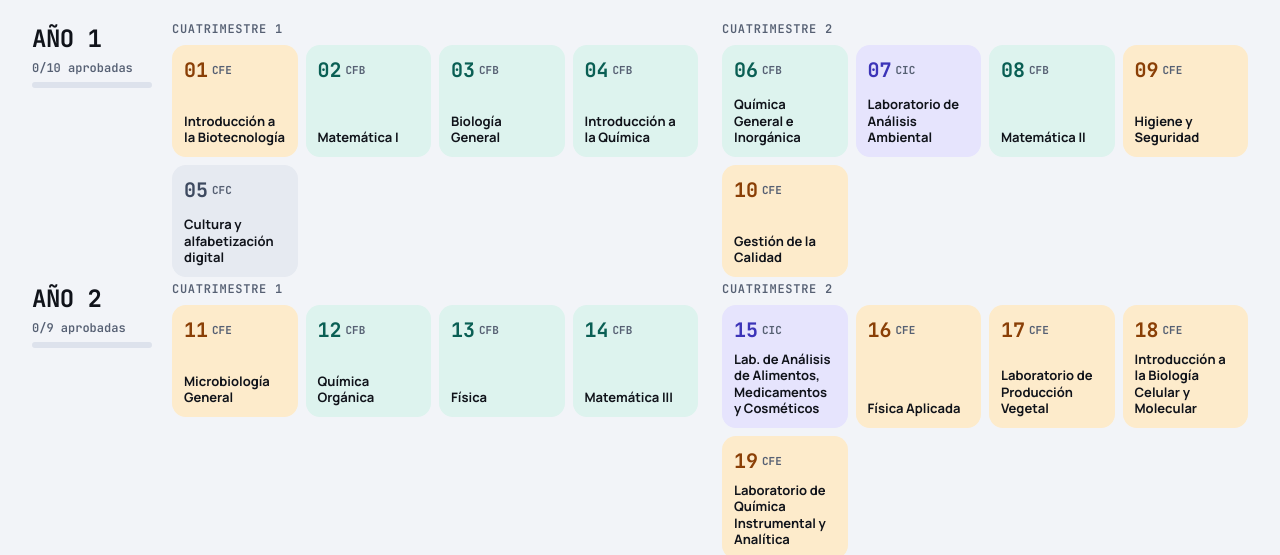
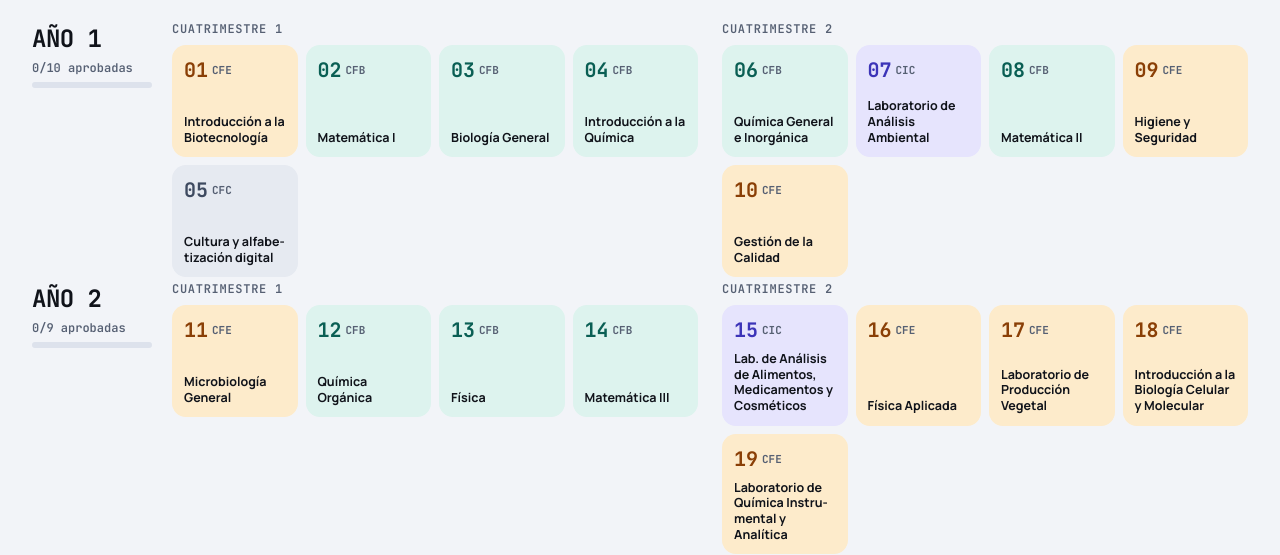
Before and after one commit to IaraAristi/Lic-En-Biotecnologia, a plain HTML site: page index.html in a window 1280 px wide. Shown: the part 224-779 px from the top of the page. Drawn offline with Linux system fonts and the light colour scheme.

Commit message:
corrección nombres y fichas

```diff
--- a/index.html
+++ b/index.html
@@ -120,7 +120,8 @@
   .rel-col{flex:1 1 170px; min-width:0; display:flex; flex-direction:column; gap:6px;}
   .rel-col h3{margin:0; font:700 12px 'JetBrains Mono',monospace; text-transform:uppercase; letter-spacing:.06em; color:var(--muted);}
   .rchip{display:flex; align-items:center; gap:8px; min-height:44px; padding:4px 12px; border-radius:12px; border:2px solid var(--c); background:var(--tint); text-align:left; font-weight:700; font-size:13px; line-height:1.25;}
-  .rchip .rn{font:700 13px 'JetBrains Mono',monospace; color:var(--ct);}
+  .rchip{min-width:0; overflow-wrap:anywhere; hyphens:auto; -webkit-hyphens:auto;}
+  .rchip .rn{flex:0 0 auto; font:700 13px 'JetBrains Mono',monospace; color:var(--ct);}
   .rchip .rk{margin-left:auto;}
   .d-empty{font-size:14px; color:var(--muted); align-self:center; max-width:760px;}
   .d-empty .t{display:block; color:var(--ink); font:800 18px 'Manrope',sans-serif; margin-bottom:4px;}
@@ -140,12 +141,13 @@
   .row-g{flex:1 1 640px; min-width:0; display:flex; flex-wrap:wrap; gap:16px 24px;}
   .grp{flex:1 1 380px; min-width:0;}
   .grp h3{margin:0 0 8px; font:600 12px 'JetBrains Mono',monospace; text-transform:uppercase; letter-spacing:.06em; color:var(--muted);}
-  .tiles{display:grid; grid-template-columns:repeat(auto-fill,minmax(104px,1fr)); gap:8px;}
+  .tiles{display:grid; grid-template-columns:repeat(auto-fill,minmax(112px,1fr)); gap:8px;}
   .tile{position:relative; display:flex; flex-direction:column; justify-content:space-between; gap:8px; min-height:112px; padding:10px; text-align:left; border-radius:14px; border:2px solid transparent; background:var(--tint); color:var(--ink);}
   .tile .top2{display:flex; align-items:center; justify-content:space-between; gap:4px;}
   .tile .num{display:flex; align-items:center; gap:4px; font:800 20px 'JetBrains Mono',monospace; color:var(--ct);}
   .tile .cr{font:700 11px 'JetBrains Mono',monospace; color:var(--muted);}
-  .tile .nm{font:700 13px/1.25 'Manrope',sans-serif;}
+  .tile{min-width:0;}
+  .tile .nm{font:700 12.5px/1.25 'Manrope',sans-serif; min-width:0; max-width:100%; hyphens:auto; -webkit-hyphens:auto; overflow-wrap:anywhere;}
   .tile .b-ok,.tile .b-fin{display:none;}
   .tile.ok .b-ok,.tile.fin .b-fin{display:block;}
   .tile.ok{background:var(--c); color:var(--on-solid);}
```
